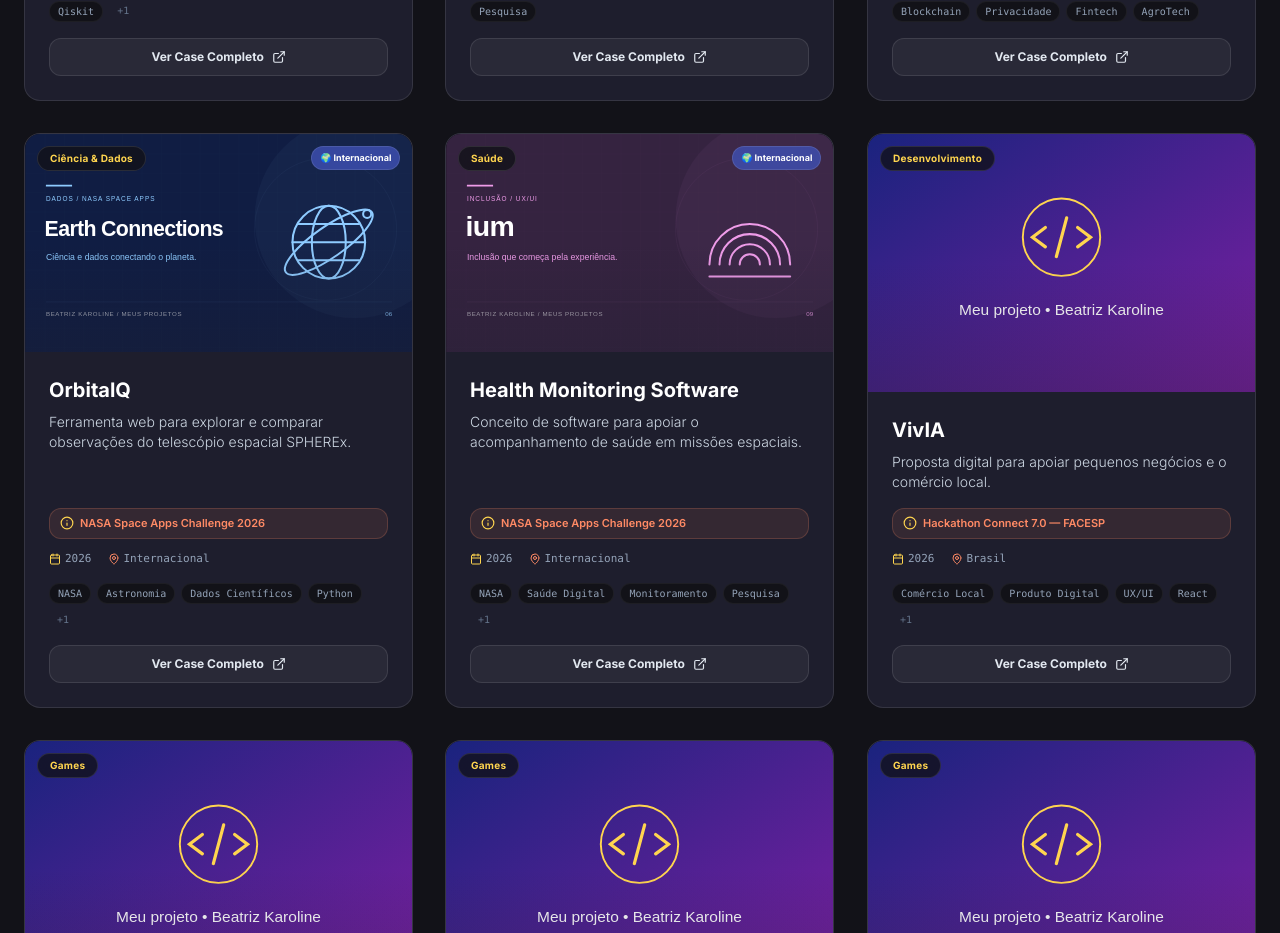
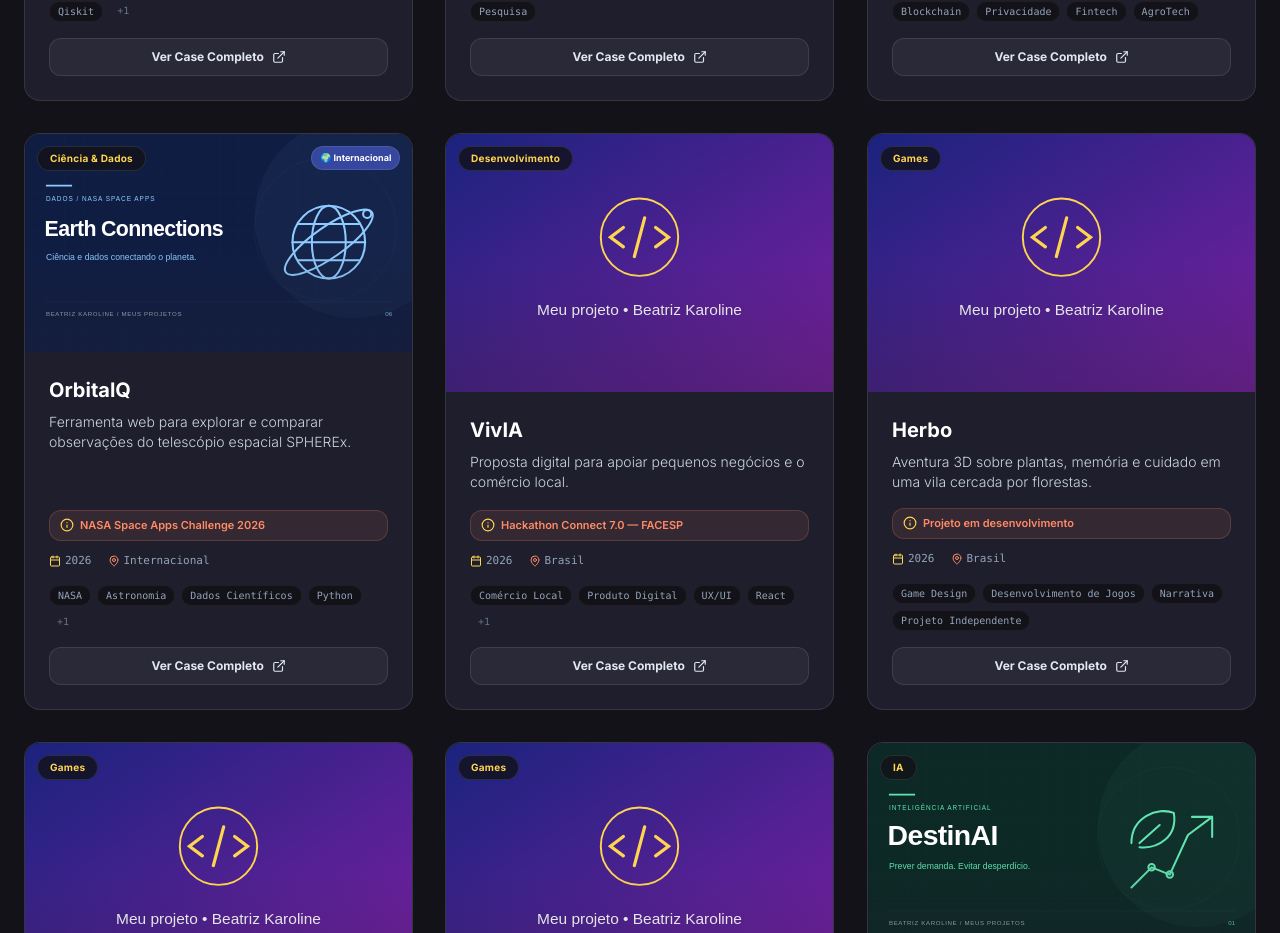
Before and after one commit to SouBeatrizKaroline/Portfolio_SouBeatrizKaroline, a React (Vite) app: page / in a window 1280 px wide. Shown: the part 5260-6193 px from the top of the page. Built offline with nearby package versions, Linux system fonts and the light colour scheme; a web font is replaced by a local one.

Commit message:
Remove Health Monitoring Software do portfólio

```diff
--- a/src/data/portfolio-data.ts
+++ b/src/data/portfolio-data.ts
@@ -293,22 +293,6 @@ export const PROJECTS: Project[] = [
       { label: 'Demonstração', url: 'https://orbitalq.streamlit.app/' },
       { label: 'GitHub', url: 'https://github.com/SouBeatrizKaroline/NasaSpaceApp_OrbitalQ' },
     ],
-  },
-  {
-    id: 'health-monitoring',
-    title: 'Health Monitoring Software',
-    category: 'Saúde',
-    shortDesc: 'Conceito de software para apoiar o acompanhamento de saúde em missões espaciais.',
-    fullDesc: 'Projeto criado para a NASA Space Apps Challenge 2026. Explora como organizar sinais, riscos e protocolos de saúde em ambientes espaciais, incluindo desafios de radiação, isolamento e microgravidade. O foco está em reunir informação útil para apoiar a tomada de decisão durante missões.',
-    image: `${import.meta.env.BASE_URL}projects/ium.svg`,
-    tags: ['NASA', 'Saúde Digital', 'Monitoramento', 'Pesquisa', 'UX/UI'],
-    impact: 'NASA Space Apps Challenge 2026',
-    medal: '',
-    year: '2026',
-    isAwarded: false,
-    isInternational: true,
-    filterTags: ['Saúde', 'Desenvolvimento', 'Internacionais'],
-    links: [{ label: 'GitHub', url: 'https://github.com/SouBeatrizKaroline/NasaSpaceApp_HealthMonitoring' }],
   },
   {
     id: 'vivia',
```
